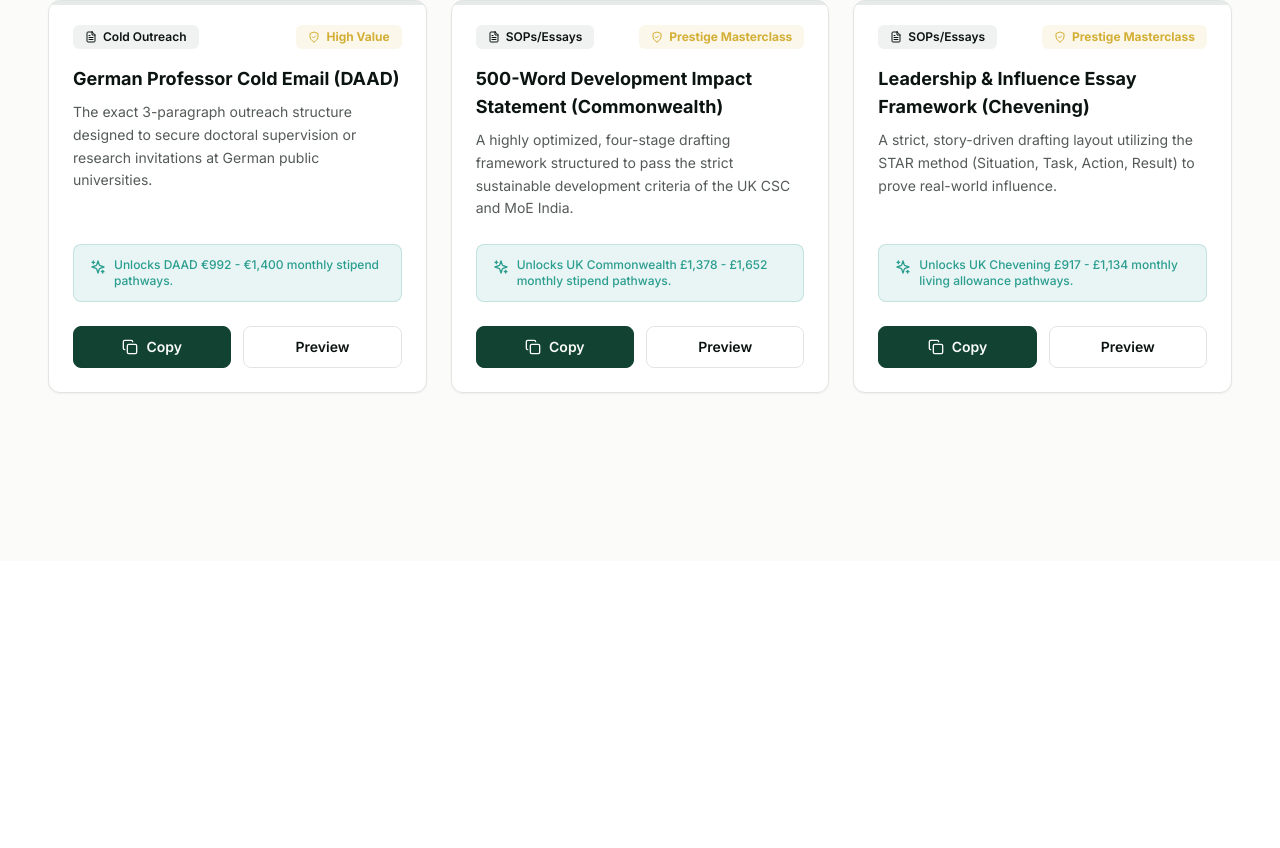
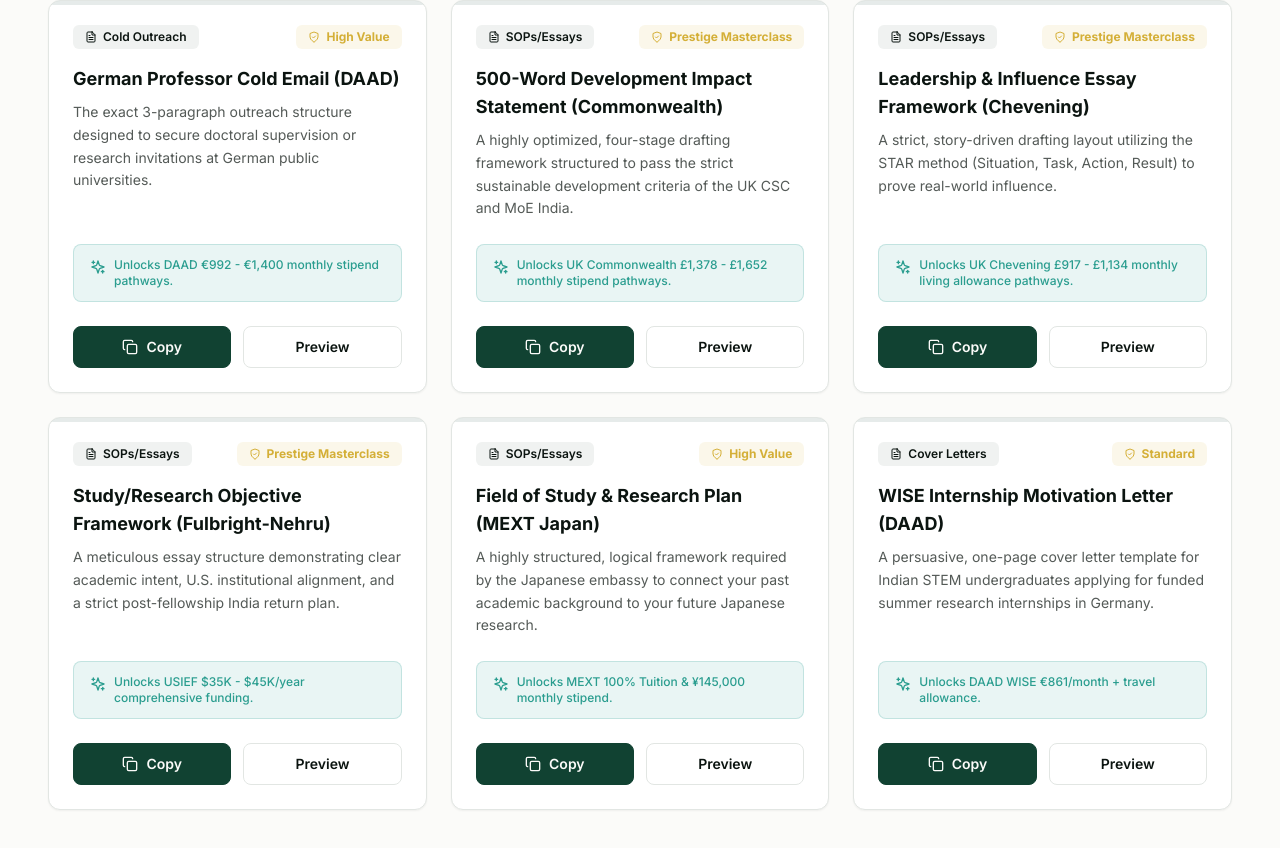
Before and after one commit to SahilDhinwa/Career-gps2.0, a Next.js app: page /dashboard/vault in a window 1280 px wide. Shown: the part 304-1152 px from the top of the page. Before the commit the page ends 865 px from the top, so only its background shows below. Built offline with nearby package versions, Linux system fonts and the light colour scheme; no server answers.

Commit message:
Refactor essay templates in page.tsx

```diff
--- a/app/dashboard/vault/page.tsx
+++ b/app/dashboard/vault/page.tsx
@@ -90,6 +90,87 @@ Recognizing that authoritative demands would fail, I initiated a collaborative s
 
 As a direct result of my leadership actions, we successfully [Primary_Result]. This intervention achieved [Quantifiable_Metric_1] and [Quantifiable_Metric_2]. More importantly, it established a permanent cultural shift toward [New_Practice] within our organization, proving that sustainable leadership is rooted in empowerment and structured execution.`,
   },
+  {
+    id: "fulbright-study-objective",
+    category: "SOPs/Essays",
+    title: "Study/Research Objective Framework (Fulbright-Nehru)",
+    difficulty: "Prestige Masterclass",
+    description:
+      "A meticulous essay structure demonstrating clear academic intent, U.S. institutional alignment, and a strict post-fellowship India return plan.",
+    stipendConnection:
+      "Unlocks USIEF $35K - $45K/year comprehensive funding.",
+    rawText: `FULBRIGHT-NEHRU STUDY OBJECTIVE DRAFTING FRAMEWORK
+
+My central objective in applying for the Fulbright-Nehru Master's Fellowship is to acquire advanced technical expertise in [Specific_Field] to address [Specific_Indian_Problem] in India. My undergraduate studies in [UG_Degree] equipped me with a foundational understanding of [Core_Concept], but my subsequent [Number] years of professional experience at [Company_Name] revealed a critical gap in my capacity to [Specific_Limitation].
+
+To overcome this, I intend to pursue a Master's degree in [Program_Name] at a U.S. institution such as [Target_US_University]. The U.S. academic ecosystem is uniquely suited for my goals because it offers [Specific_US_Advantage, e.g., interdisciplinary lab access/industry partnerships] that are currently developing in India. Specifically, I plan to focus on coursework related to [Course_1] and [Course_2], which directly translate to solving [Indian_Problem].
+
+Beyond academics, I view the Fulbright Fellowship as a platform for bilateral cultural exchange. I look forward to sharing Indian perspectives on [Cultural/Professional_Topic] with my American peers, fostering mutual understanding in an increasingly globalized [Your_Industry] sector.
+
+Upon completion of my program, I am fully committed to returning to India to resume my work in the [Sector_Name]. My immediate goal is to join an organization like [Target_Indian_Organization] to implement [Specific_Solution]. Long-term, I aim to lead policy/technical initiatives that bridge the gap between U.S. innovation and Indian application, directly advancing India's capabilities in [Broad_Field].`,
+  },
+  {
+    id: "mext-research-plan",
+    category: "SOPs/Essays",
+    title: "Field of Study & Research Plan (MEXT Japan)",
+    difficulty: "High Value",
+    description:
+      "A highly structured, logical framework required by the Japanese embassy to connect your past academic background to your future Japanese research.",
+    stipendConnection:
+      "Unlocks MEXT 100% Tuition & ¥145,000 monthly stipend.",
+    rawText: `MEXT FIELD OF STUDY AND RESEARCH PROGRAM PLAN
+
+1. Past and Present Field of Study:
+During my undergraduate studies in [Degree_Name] at [University_Name], my primary focus was on [Core_Subject]. My thesis, titled "[Thesis_Title]," investigated [Brief_Summary_of_Research]. Through this project, I developed strong competencies in [Skill_1] and [Skill_2]. However, my research concluded that in order to achieve [Higher_Level_Goal], an advanced understanding of [Japanese_Specialty_Topic] is required.
+
+2. Research Theme in Japan:
+Proposed Theme: [Clear, Concise Title of Proposed Research]
+
+3. Proposed Research Program in Japan:
+(a) Purpose of the Research:
+The primary objective of this research is to resolve the challenge of [Specific_Problem] by applying [Specific_Method/Technology]. I chose Japan for this research because Japanese institutions, particularly [Target_Japanese_University], pioneer global advancements in [Niche_Field].
+
+(b) Methodology:
+First, I will conduct a comprehensive literature review of current Japanese methodologies regarding [Topic]. Second, utilizing the laboratory facilities at the host university, I will execute [Specific_Experiment/Analysis]. Finally, I will compare the data against [Benchmark/Current_Standard] to evaluate the efficacy of [Proposed_Solution].
+
+(c) Expected Results and Impact:
+This research is expected to yield [Specific_Outcome]. Upon returning to India, I will integrate these findings into [Specific_Indian_Industry/Academic_Sector], directly contributing to the technological/cultural cooperation between India and Japan.`,
+  },
+  {
+    id: "daad-wise-motivation",
+    category: "Cover Letters",
+    title: "WISE Internship Motivation Letter (DAAD)",
+    difficulty: "Standard",
+    description:
+      "A persuasive, one-page cover letter template for Indian STEM undergraduates applying for funded summer research internships in Germany.",
+    stipendConnection:
+      "Unlocks DAAD WISE €861/month + travel allowance.",
+    rawText: `[Your_Name]
+[Your_Address]
+[Your_Email]
+[Date]
+
+[Professor_Name/Selection Committee]
+[Institute/Department Name]
+[Target_German_University]
+
+Subject: Application for DAAD WISE Research Internship — [Your_Name]
+
+Dear [Professor_Name or Selection Committee],
+
+I am writing to express my enthusiastic interest in joining your research group as a DAAD WISE intern for the upcoming summer. I am currently in my [Year, e.g., third] year of a [Degree, e.g., B.Tech in Mechanical Engineering] at [Indian_University_Name], maintaining a CGPA of [Score].
+
+My academic journey has been driven by a deep fascination with [Specific_Field]. Recently, I completed a project on [Project_Topic], where I successfully utilized [Software/Tool/Method] to achieve [Specific_Result]. When I discovered your lab’s recent work on [Lab's_Recent_Project], I was immediately drawn to your innovative approach to [Specific_Concept].
+
+I am highly motivated to contribute to your ongoing research regarding [Specific_Task_in_Lab]. My hands-on experience with [Skill_1] and theoretical background in [Skill_2] make me well-prepared to assist your team effectively. The opportunity to train in Germany’s rigorous academic environment under your mentorship would be a pivotal step in my career.
+
+I have attached my academic transcripts, CV, and a letter of recommendation from my current professor. Thank you for considering my application. I look forward to the possibility of contributing to your esteemed institute.
+
+Sincerely,
+
+[Your_Name]
+[Your_Phone_Number]`
+  }
 ];
 
 const CATEGORIES: Category[] = [
```
